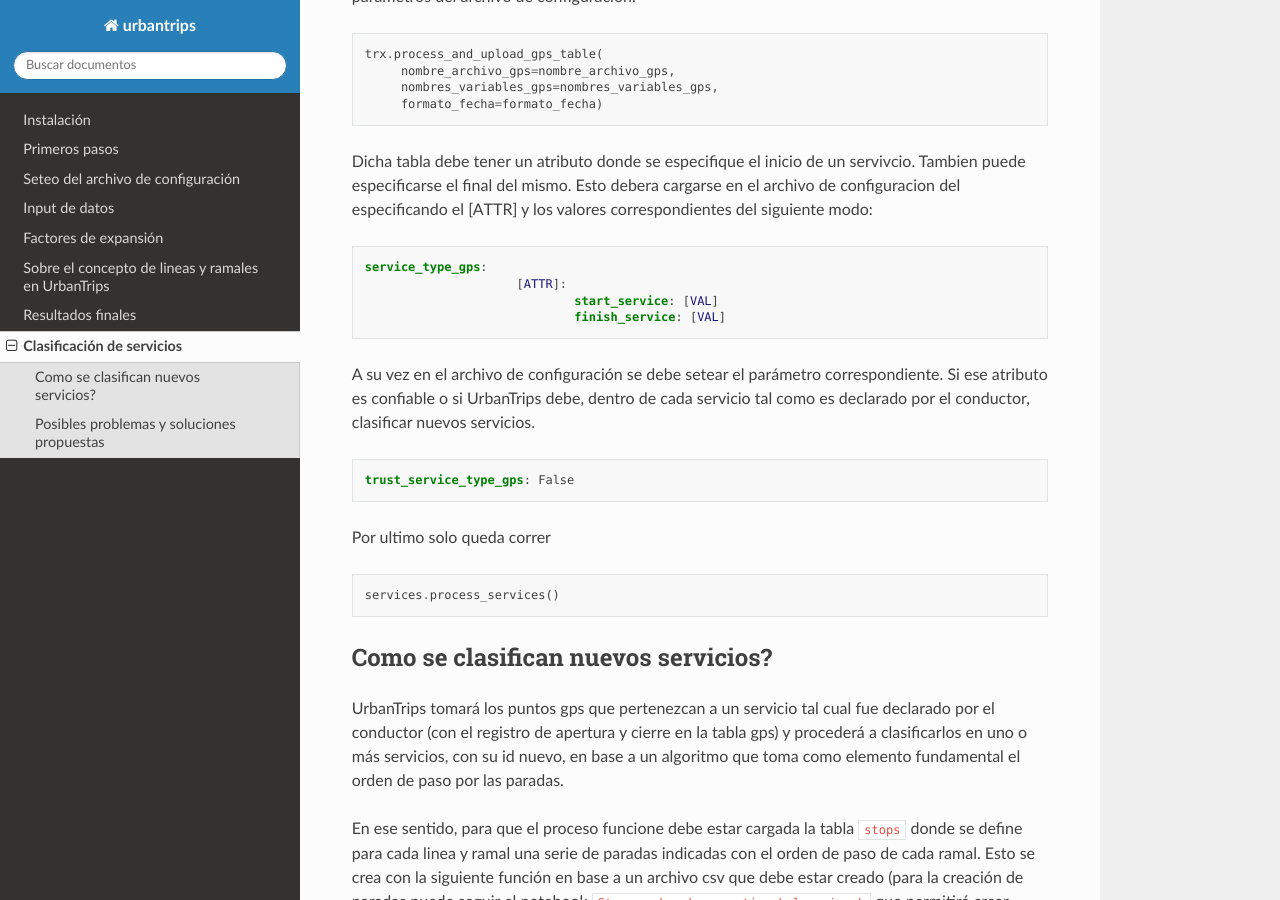
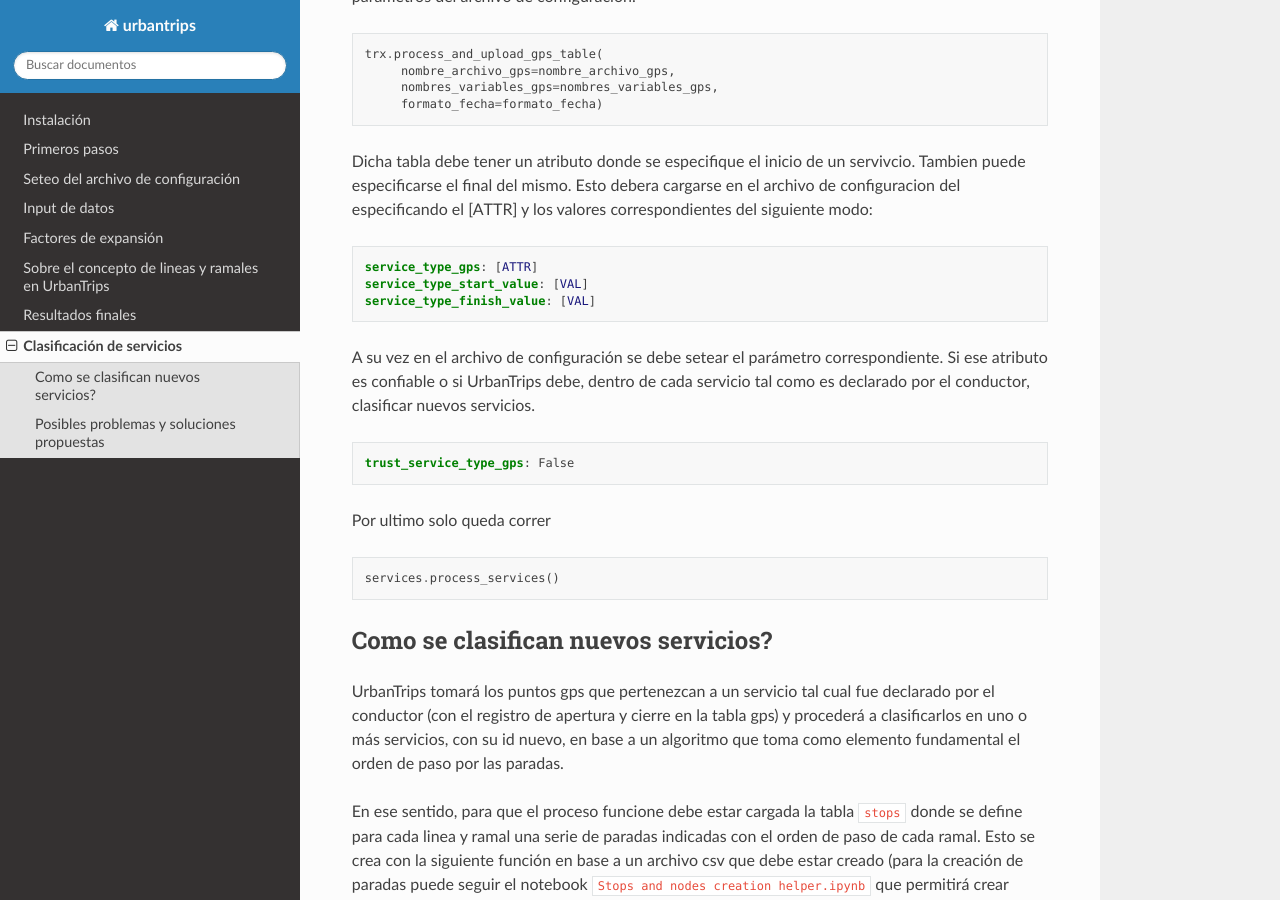
Before and after one commit to EL-BID/UrbanTrips, a Sphinx documentation site: the page built from docs/source/servicios.rst, in a window 1280 px wide and 900 px high, scrolled down 488 px. Built offline with Sphinx 7.4.7 and the Read the Docs theme 2.0.0, drawn with Linux system fonts in a browser that asks for light colours; some of the changed lines change nothing that is shown.

Commit message:
Update docs

```diff
--- a/docs/source/servicios.rst
+++ b/docs/source/servicios.rst
@@ -16,11 +16,9 @@ Dicha tabla debe tener un atributo donde se especifique el inicio de un servivci
 
 .. code:: yaml
 
-   service_type_gps:
-        		[ATTR]:
-        			start_service: [VAL]
-        			finish_service: [VAL]
-
+    service_type_gps: [ATTR]
+    service_type_start_value: [VAL]
+    service_type_finish_value: [VAL]
 
 A su vez en el archivo de configuración se debe setear el parámetro correspondiente. Si ese atributo es confiable o si UrbanTrips debe, dentro de cada servicio tal como es declarado por el conductor, clasificar nuevos servicios.
 
```
